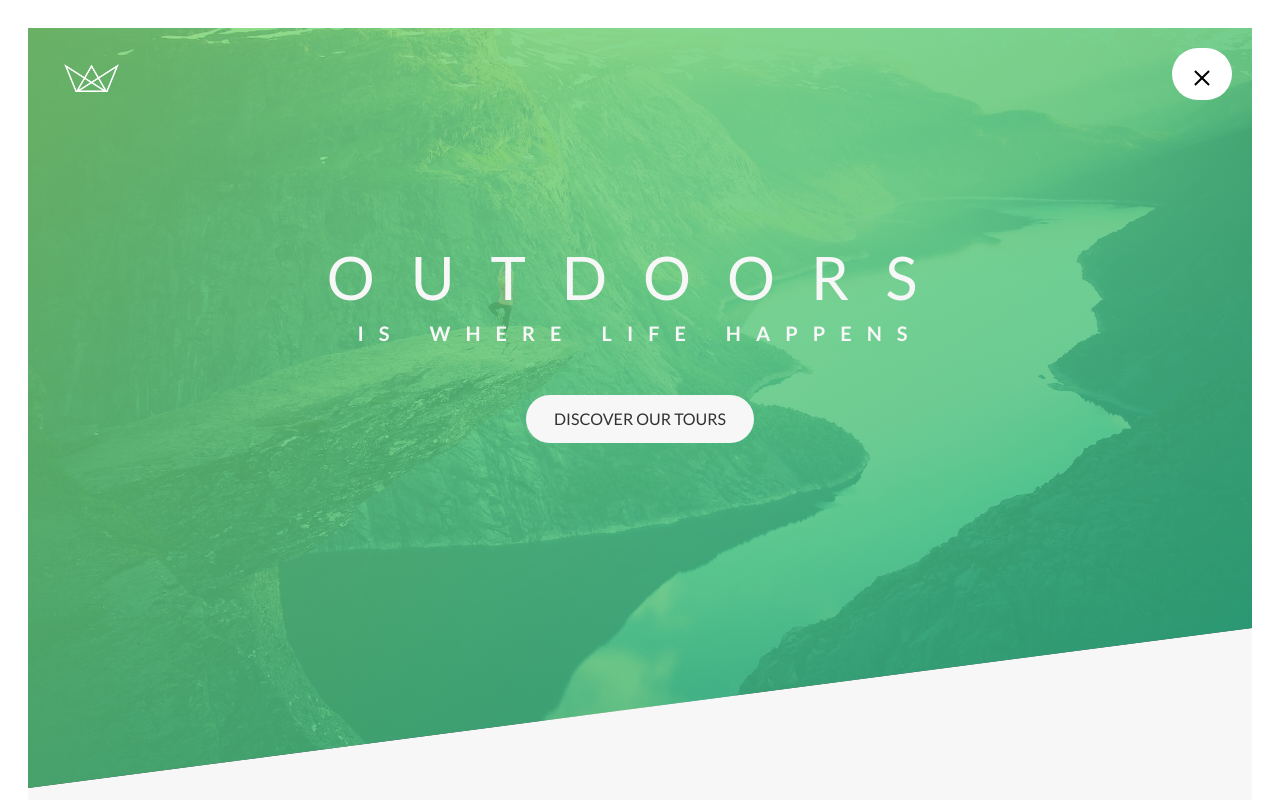
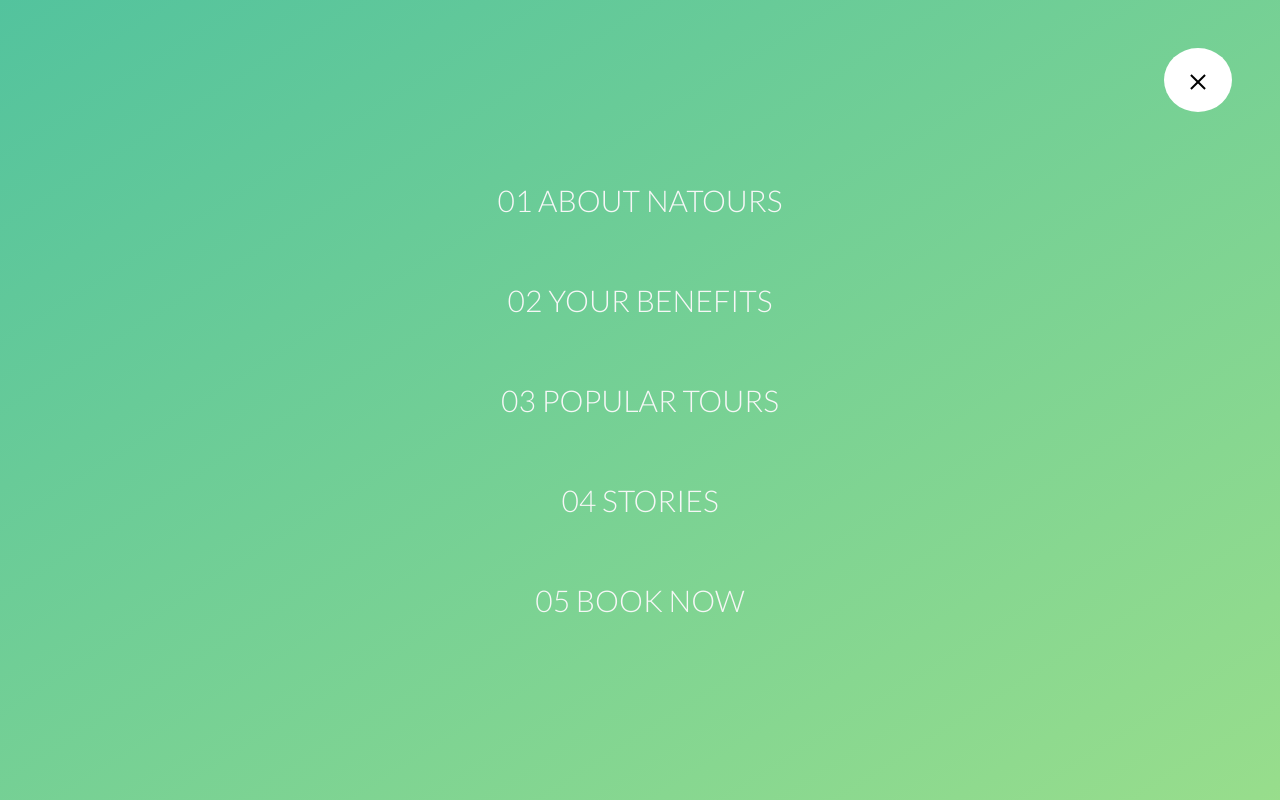
Before and after one commit to jeldrint/Sample-Responsive-React-Website, a React (Vite) app: page / in a window 1280 px wide. Both pictures are taken after a click on the element 1202 px from the left and 77 px from the top of the page. Shown: the top 800 px of the page. Built offline with nearby package versions, Linux system fonts and the light colour scheme.

Commit message:
menu for all screen sizes complete

```diff
--- a/src/App.jsx
+++ b/src/App.jsx
@@ -5,13 +5,13 @@ import Tours from './components/4_Tours';
 import Feedback from './components/5_Feedback';
 import BookNow from './components/6_Booknow';
 import Links from './components/7_Links';
-import MenuIcon from './components/MenuIcon';
+import Menu from './components/Menu';
 
 const App = () => {
     return (
-        <div className='min-h-screen lg:p-7 font-lato'>
-            <MenuIcon />
-            <div className='w-full bg-[#F7F7F7] text-[#777777]'>
+        <div className='min-h-screen font-lato'>
+            <Menu />
+            <div className='lg:p-7 w-full bg-[#F7F7F7] text-[#777777]'>
                 <Intro />
                 <Description />
                 <Features />
--- a/src/components/1_Intro.jsx
+++ b/src/components/1_Intro.jsx
@@ -6,7 +6,7 @@ const Intro = () => {
         <div name='natours' className='relative h-[95vh] w-full bg-cover bg-center bg-no-repeat clip-path-1' style={{backgroundImage: `url(${bg1})`}}>
             <div className='absolute p-9 h-full w-full bg-gradient-to-br from-[#7ed56fcc] to-[#28b485cc]'>
                 <div className='flex flex-col w-full h-[80%] items-center relative'>
-                    <img alt='white logo' src={logo1} className='m-5 md:m-0 h-7 self-start cursor-pointer'/>
+                    <img alt='white logo' src={logo1} className='m-5 md:m-0 h-7 md:h-10 self-start cursor-pointer'/>
                     <div className='flex flex-col items-center gap-y-3 absolute top-1/3'>
                         <span className='text-4xl sm:text-5xl lg:text-6xl tracking-[0.4em] md:tracking-[0.6em] text-[#F7F7F7]'>OUTDOORS</span>
                         <span className='text-xs sm:text-sm md:text-base lg:text-xl tracking-[0.5em] md:tracking-[0.75em] font-bold text-[#F7F7F7]'>IS&ensp;WHERE&ensp;LIFE&ensp;HAPPENS</span>
--- a/src/components/4_ToursCard.jsx
+++ b/src/components/4_ToursCard.jsx
@@ -5,17 +5,18 @@ import tourImg3 from '../img/nat-7.jpg'
 const ToursCard = ({tour, d, people, guides, stay, difficulty, price}) => {
 
     return(
-        <div className="flex flex-col items-center justify-center w-[300px] sm:w-[350px] md:w-[260px] lg:w-[330px] gap-y-1 rounded-sm shadow-lg">
+        <>
+            <div className="flex flex-col items-center justify-center w-[300px] sm:w-[350px] md:w-[260px] lg:w-[330px] rounded-sm shadow-lg">
                 <div className={`relative w-full h-[185px] bg-cover bg-center bg-no-repeat bg-blend-screen clip-path-sm-1
                     ${d === 3 ? 'bg-amber-600' : d === 7 ? 'bg-green-500' : 'bg-blue-600'}`} style={d === 3 ? {backgroundImage: `url(${tourImg1})`} : d === 7 ? {backgroundImage: `url(${tourImg2})`}:{backgroundImage: `url(${tourImg3})`}}>
                     <span className={`absolute bottom-1/3 right-0 font-light text-[22.4px] text-[#F7F7F7] text-right bg-opacity-70 px-3 py-2 ${d === 3 ? 'bg-amber-600' : d === 7 ? 'bg-green-500' : 'bg-blue-600'}`}>{tour.toUpperCase()}</span>
                 </div>
-            <ul className={`w-full min-h-[200px] flex flex-col items-center justify-center text-[12px] gap-y-3`}>
-                <li className='border-s-orange-100'>{d} day tours</li>
-                <li>Up to {people} people</li>
-                <li>{guides} tour guides</li>
-                <li>Sleep in {stay}</li>
-                <li>Difficulty: {difficulty}</li>
+                <ul className={`w-full min-h-[200px] flex flex-col items-center justify-center text-[12px] text-center`}>
+                    <li className='w-full p-3' >{d} day tours</li>
+                    <li className='w-full border-solid border-t-[0.8px] border-gray-200 p-3'>Up to {people} people</li>
+                    <li className='w-full border-solid border-t-[0.8px] border-gray-200 p-3'>{guides} tour guides</li>
+                    <li className='w-full border-solid border-t-[0.8px] border-gray-200 p-3'>Sleep in {stay}</li>
+                    <li className='w-full border-solid border-t-[0.8px] border-gray-200 p-3'>Difficulty: {difficulty}</li>
                 </ul>
                 <div className={
                     `w-full min-h-[230px] clip-path-sm-2 flex flex-col items-center justify-evenly
@@ -30,6 +31,7 @@ const ToursCard = ({tour, d, people, guides, stay, difficulty, price}) => {
                     </a>
                 </div>
             </div>
+        </>
     )
 }
 
--- a/src/components/7_Links.jsx
+++ b/src/components/7_Links.jsx
@@ -7,7 +7,7 @@ const Links = () => {
             <div className='py-20 w-[350px] md:w-[750px] lg:w-[900px] xl:w-[1000px] flex flex-col items-center gap-y-10'>
                 <img src={logo1} className='w-[150px]' />
                 <div className='flex flex-col gap-y-10 md:flex-row md:gap-x-20'>
-                    <ul className='border-solid border-t-[0.8px] border-gray-400 p-3 w-full flex justify-center flex-wrap text-nowrap gap-x-3 cursor-pointer '>
+                    <ul className='border-solid border-t-[0.8px] border-gray-400 p-3 w-full flex justify-center flex-wrap text-nowrap gap-x-3'>
                         <li><a href='/'>COMPANY</a></li>
                         <li><a href='/'>CONTACT US</a></li>
                         <li><a href='/'>CAREERS</a></li>
--- /dev/null
+++ b/src/components/Menu.jsx
@@ -0,0 +1,36 @@
+import { useState } from "react";
+
+const Menu = () => {
+    const [toggleMenu, setToggleMenu] = useState(false);
+
+    const barStyle = 'w-5 h-[2px] bg-black mt-1 transition-transform';
+    const barStyle1 = 'w-5 h-[2px] bg-black mt-[6px] transition-transform rotate-[135deg] translate-y-[3px]';
+    const barStyle2 = 'transition-opacity opacity-0';
+    const barStyle3 = 'w-5 h-[2px] bg-black mt-[6px] transition-transform -rotate-[135deg] -translate-y-[5px]';
+
+    const handleClick = () => {
+        setToggleMenu(!toggleMenu)
+    }
+
+    return(
+        <div>
+            <div className={`${!toggleMenu && 'opacity-0 -z-20'} ${toggleMenu && 'z-20'} duration-300 fixed min-h-screen w-screen flex flex-col items-center justify-center bg-[white] bg-gradient-to-br from-[#28b485cc] to-[#7ed56fcc]`}>
+                <ul className="text-center text-3xl text-[#F7F7F7] font-light flex flex-col gap-y-10 cursor-pointer">
+                    <li className="p-3 transition-colors hover:text-[#28b485cc] hover:bg-[#F7F7F7]">01 ABOUT NATOURS</li>
+                    <li className="p-3 transition-colors hover:text-[#28b485cc] hover:bg-[#F7F7F7]">02 YOUR BENEFITS</li>
+                    <li className="p-3 transition-colors hover:text-[#28b485cc] hover:bg-[#F7F7F7]">03 POPULAR TOURS</li>
+                    <li className="p-3 transition-colors hover:text-[#28b485cc] hover:bg-[#F7F7F7]">04 STORIES</li>
+                    <li className="p-3 transition-colors hover:text-[#28b485cc] hover:bg-[#F7F7F7]">05 BOOK NOW</li>
+                </ul>
+
+            </div>
+            <div className="z-20 transition-transform fixed right-12 top-12 inline-block cursor-pointer bg-[white] p-6 rounded-[50%]" onClick={handleClick}>
+                <div className={toggleMenu ? barStyle1: barStyle}></div>
+                <div className={toggleMenu ? barStyle2: barStyle}></div>
+                <div className={toggleMenu ? barStyle3: barStyle}></div>
+            </div>
+        </div>
+    )
+}
+
+export default Menu;
--- a/src/components/MenuIcon.jsx
+++ /dev/null
@@ -1,20 +0,0 @@
-import { useState } from "react";
-
-const MenuIcon = () => {
-    const [toggleMenu, setToggleMenu] = useState(false);
-
-    const barStyle = 'w-5 h-[2px] bg-black mt-1 duration-300';
-    const barStyle1 = 'w-5 h-[2px] bg-black mt-1 duration-300 rotate-[135deg] translate-y-[5px]';
-    const barStyle2 = 'transition-opacity opacity-0';
-    const barStyle3 = 'w-5 h-[2px] bg-black mt-1 duration-300 -rotate-[135deg] -translate-y-[1px]';
-
-    return(
-        <div className="z-10 fixed right-12 top-12 inline-block cursor-pointer bg-[white] p-5 rounded-full" onClick={()=>setToggleMenu(!toggleMenu)}>
-            <div className={toggleMenu ? barStyle1: barStyle}></div>
-            <div className={toggleMenu ? barStyle2: barStyle}></div>
-            <div className={toggleMenu ? barStyle3: barStyle}></div>
-        </div>
-    )
-}
-
-export default MenuIcon;
```
Lines whose indentation alone changed are shown as unchanged.
